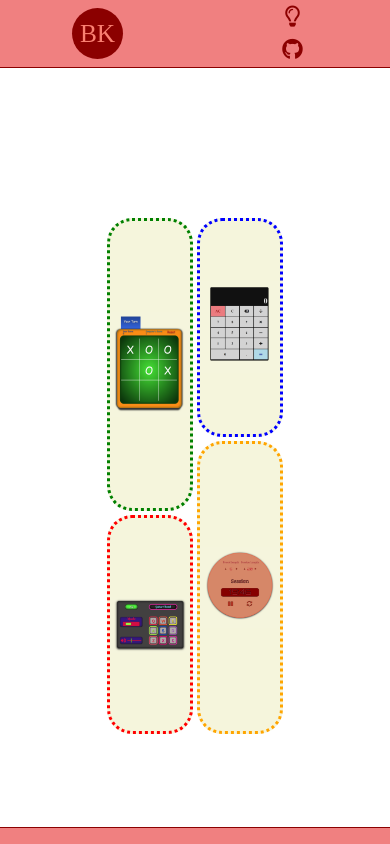
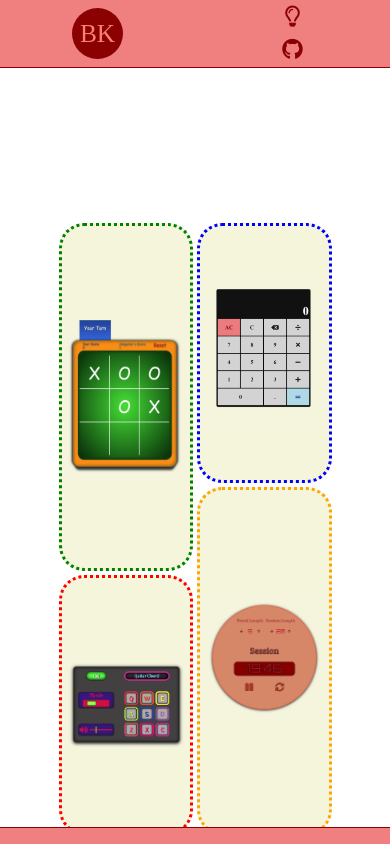
Before and after one commit to billkondo/My_Site, a React app: page / in a window 390 px wide. Built offline with nearby package versions, Linux system fonts and the light colour scheme; a web font is replaced by a local one.

Commit message:
Testing Responsive Page

```diff
--- a/package.json
+++ b/package.json
@@ -1,5 +1,5 @@
 {
-  "name": "react-calculator",
+  "name": "my_site",
   "version": "1.0.0",
   "main": "index.js",
   "license": "MIT",
--- a/src/components/Projects.js
+++ b/src/components/Projects.js
@@ -7,7 +7,7 @@ import PomodoroClock from './PomodoroClock/PomodoroClock';
 class Projects extends React.Component {
   render() {
     return (
-      <div id="projects" >
+      <div id="projects">
         <TicTacToe />
         <ReactCalculator />
         <DrumMachine />
--- a/src/styles/base/_base.scss
+++ b/src/styles/base/_base.scss
@@ -48,6 +48,11 @@ table {
 	border-spacing: 0;
 }
 
+html, body {
+  height: 100%;
+  width: 100%;
+}
+
 * {
   box-sizing: border-box;
 }
--- a/src/styles/components/_Projects.scss
+++ b/src/styles/components/_Projects.scss
@@ -3,7 +3,7 @@
 
   grid-column: 2/3;
   height: 70vh;
-  width: 45vw;
+  width: 40vw;
 
   margin-top: 8vh;
 
@@ -13,4 +13,9 @@
   grid-template-columns: repeat(8, 1fr);
 
   grid-gap: 1vw;
+
+  @media (max-width: 1200px) {
+    height: 700px;
+    width: 70vw;
+  }
 }
--- /dev/null
+++ b/src/styles/components/_Site.scss
@@ -0,0 +1,4 @@
+#site {
+  height: 100%;
+  width: 100%;
+}
--- a/src/styles/styles.scss
+++ b/src/styles/styles.scss
@@ -7,4 +7,10 @@
 @import './components/PomodoroClock';
 @import './components/Projects';
 @import './components/ReactCalculator';
+@import './components/Site';
 @import './components/TicTacToe';
+
+#app {
+  height: 100%;
+  width: 100%;
+}
```
